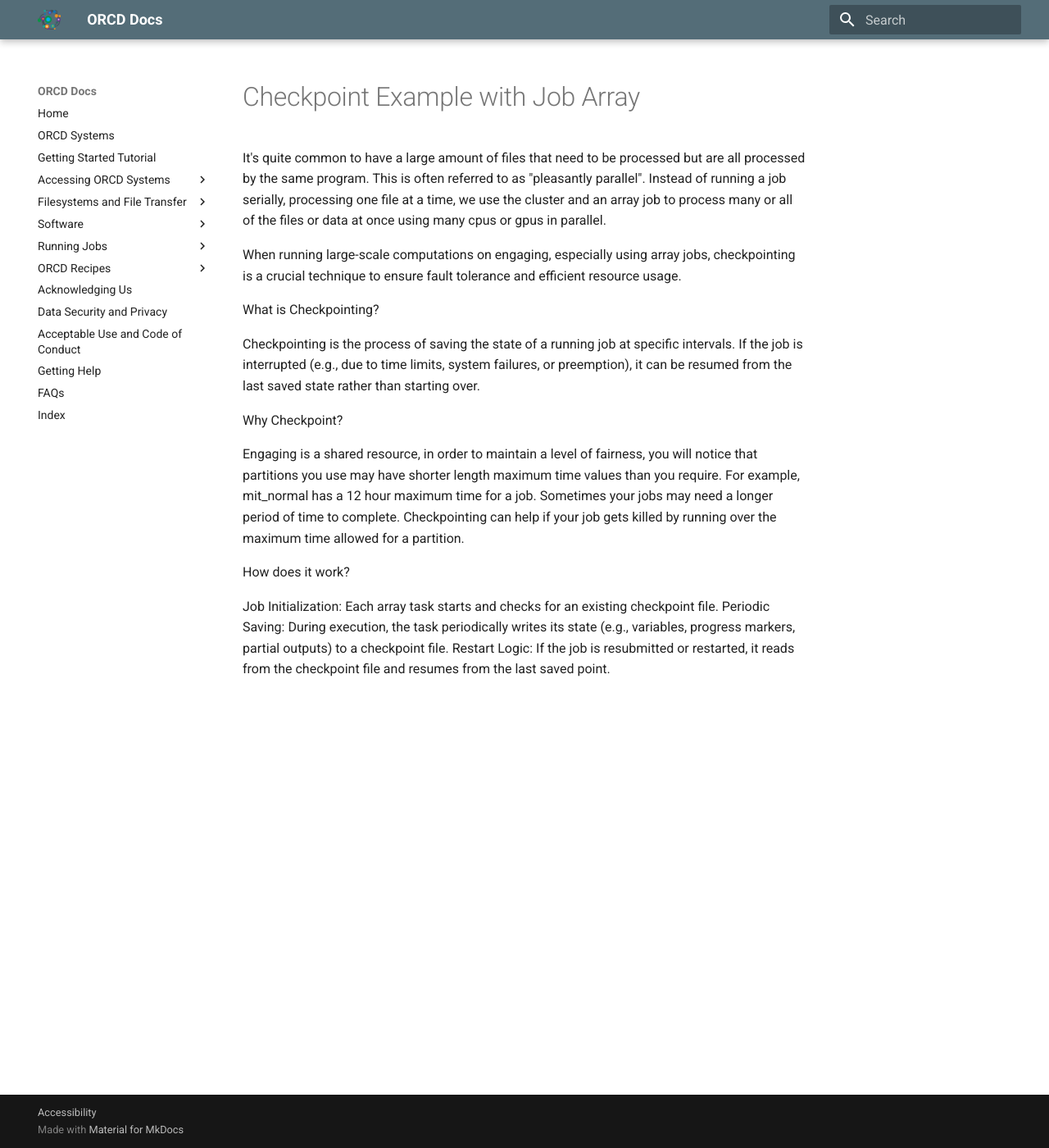
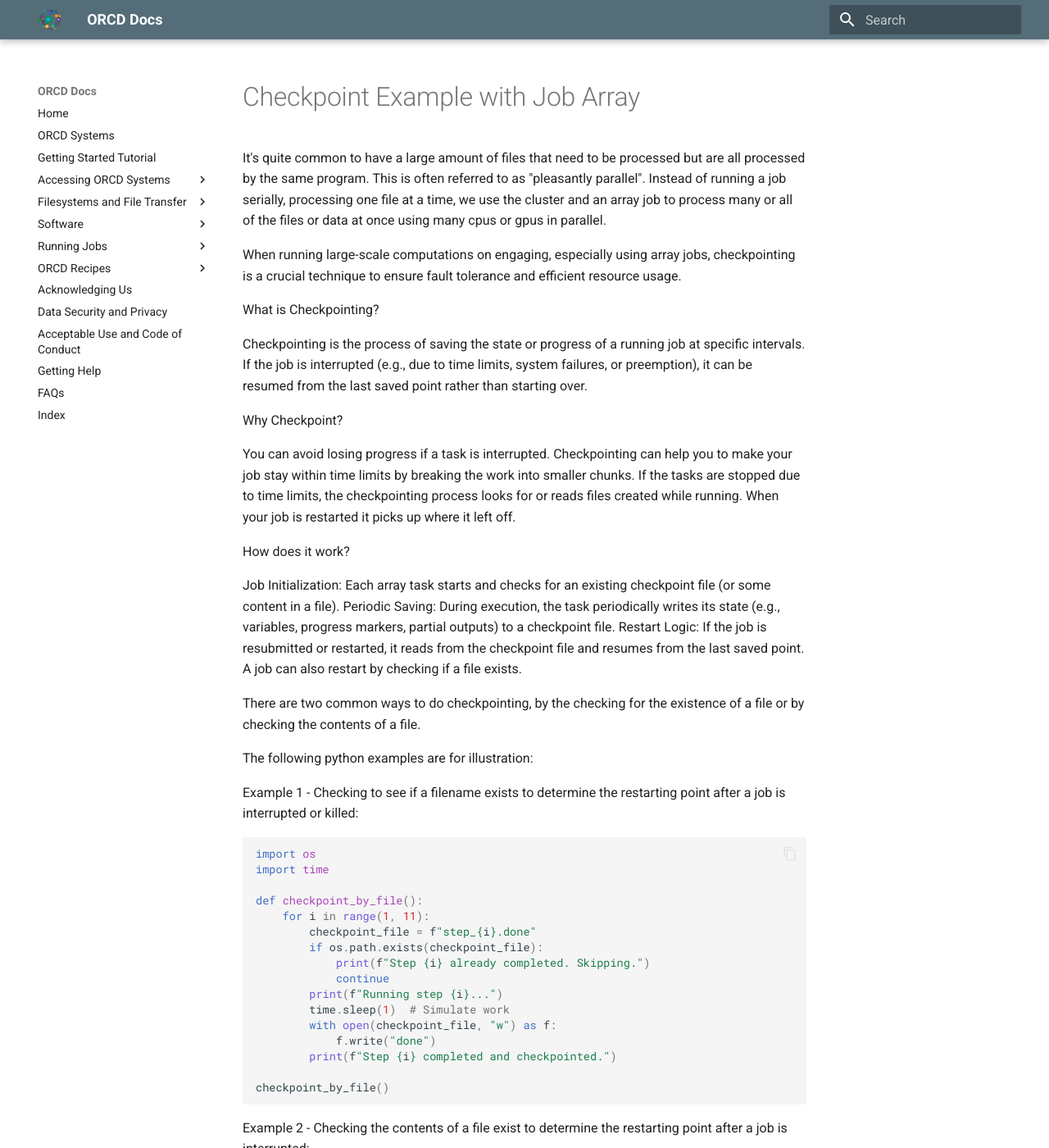
Before and after one commit to mit-orcd/orcd-docs-edit, an MkDocs documentation site: the page built from docs/recipes/check-point-example.md, in a window 1280 px wide and 1400 px high. Shown: the whole window at 82% size. Built offline with MkDocs 1.6.1 and Material for MkDocs 9.7.7, drawn with Linux system fonts in a browser that asks for light colours; some of the changed text lies outside the part shown.

Commit message:
added some example python codes

````diff
--- a/docs/recipes/check-point-example.md
+++ b/docs/recipes/check-point-example.md
@@ -6,14 +6,64 @@ When running large-scale computations on engaging, especially using array jobs,
 
 What is Checkpointing?
 
-Checkpointing is the process of saving the state of a running job at specific intervals. If the job is interrupted (e.g., due to time limits, system failures, or preemption), it can be resumed from the last saved state rather than starting over.
+Checkpointing is the process of saving the state or progress of a running job at specific intervals. If the job is interrupted (e.g., due to time limits, system failures, or preemption), it can be resumed from the last saved point rather than starting over.
 
 Why Checkpoint?
 
-Engaging is a shared resource, in order to maintain a level of fairness, you will notice that partitions you use may have shorter length maximum time values than you require. For example, mit_normal has a 12 hour maximum time for a job. Sometimes your jobs may need a longer period of time to complete. Checkpointing can help if your job gets killed by running over the maximum time allowed for a partition.
+You can avoid losing progress if a task is interrupted. Checkpointing can help you to make your job stay within time limits by breaking the work into smaller chunks. If the tasks are stopped due to time limits, the checkpointing process looks for or reads files created while running. When your job is restarted it picks up where it left off.
 
 How does it work?
 
-Job Initialization: Each array task starts and checks for an existing checkpoint file.
+Job Initialization: Each array task starts and checks for an existing checkpoint file (or some content in a file).
 Periodic Saving: During execution, the task periodically writes its state (e.g., variables, progress markers, partial outputs) to a checkpoint file.
-Restart Logic: If the job is resubmitted or restarted, it reads from the checkpoint file and resumes from the last saved point.
+Restart Logic: If the job is resubmitted or restarted, it reads from the checkpoint file and resumes from the last saved point. A job can also restart by checking if a file exists.
+
+There are two common ways to do checkpointing, by the checking for the existence of a file or by checking the contents of a file.
+
+The following python examples are for illustration:
+
+Example 1 - Checking to see if a filename exists to determine the restarting point after a job is interrupted or killed:
+
+```python
+import os
+import time
+
+def checkpoint_by_file():
+    for i in range(1, 11):
+        checkpoint_file = f"step_{i}.done"
+        if os.path.exists(checkpoint_file):
+            print(f"Step {i} already completed. Skipping.")
+            continue
+        print(f"Running step {i}...")
+        time.sleep(1)  # Simulate work
+        with open(checkpoint_file, "w") as f:
+            f.write("done")
+        print(f"Step {i} completed and checkpointed.")
+
+checkpoint_by_file()
+
+```
+
+Example 2 - Checking the contents of a file exist to determine the restarting point after a job is interrupted:
+
+```python
+import os
+import time
+
+def checkpoint_by_content():
+    checkpoint_file = "checkpoint.txt"
+    last_completed = 0
+
+    if os.path.exists(checkpoint_file):
+        with open(checkpoint_file, "r") as f:
+            last_completed = int(f.read().strip())
+
+    for i in range(last_completed + 1, 11):
+        print(f"Running step {i}...")
+        time.sleep(1)  # Simulate work
+        with open(checkpoint_file, "w") as f:
+            f.write(str(i))
+        print(f"Step {i} completed and checkpoint saved.")
+
+checkpoint_by_content()
+```
````
